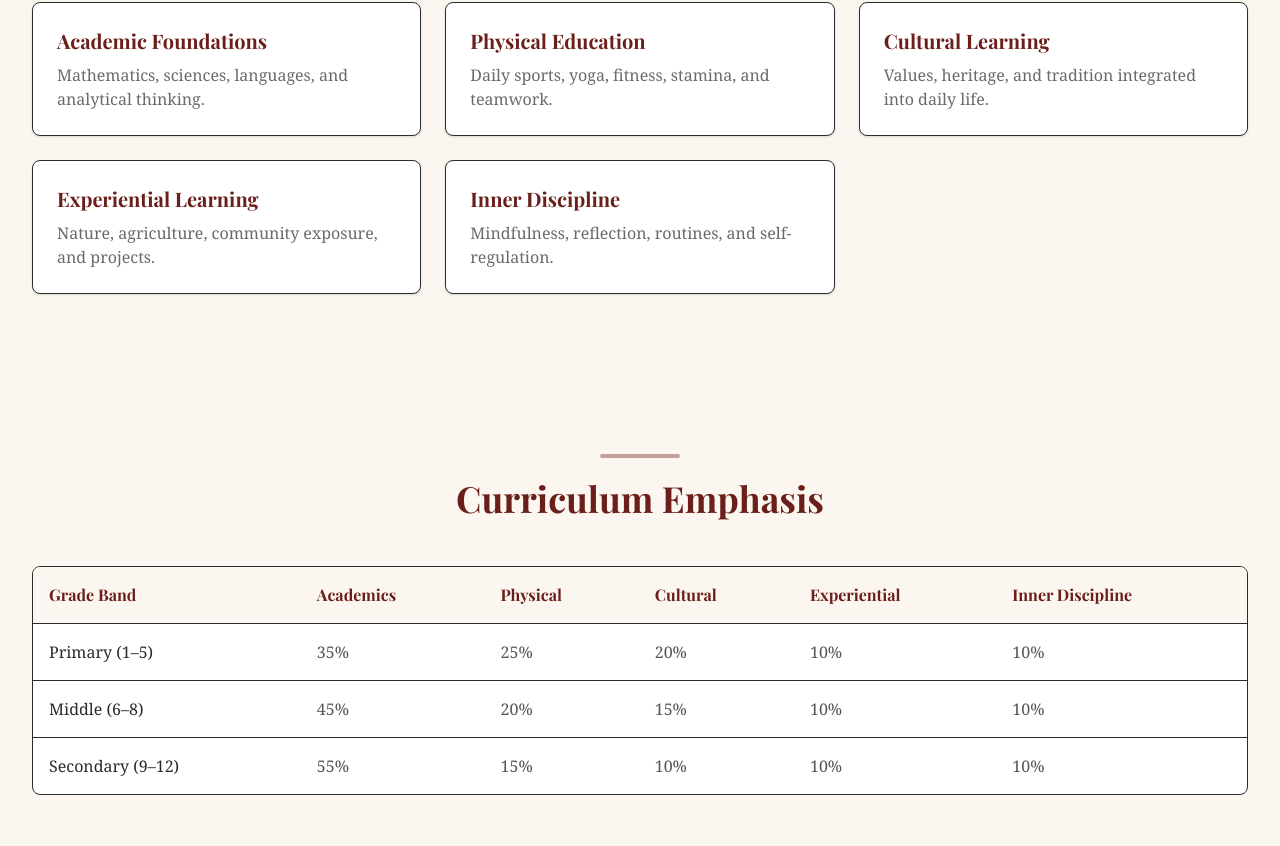
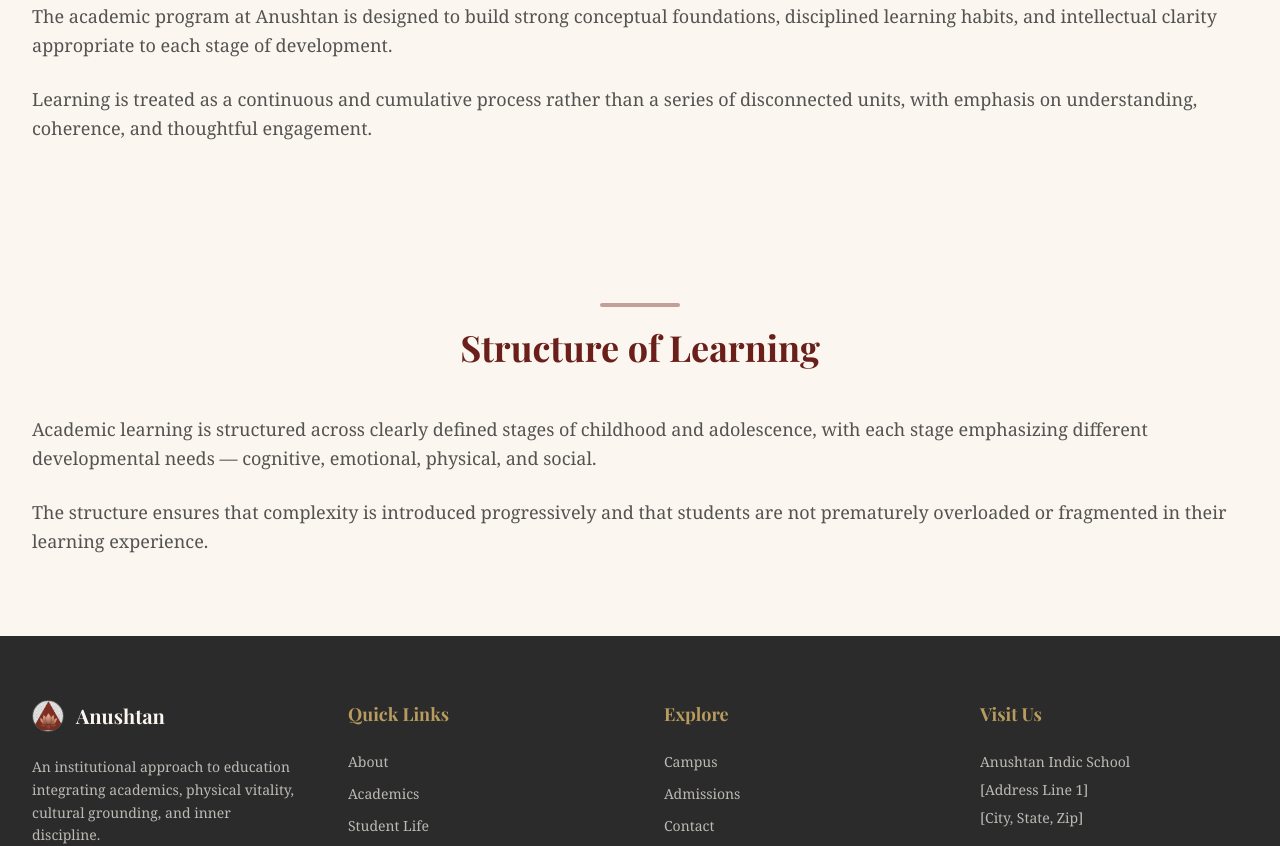
Before and after one commit to RajuThoutu/anushtan, a Next.js app: page /academics in a window 1280 px wide. Shown: the part 691-1537 px from the top of the page. Built offline with nearby package versions, Linux system fonts and the light colour scheme; a web font is replaced by a local one.

Commit message:
Rewrite Academics page with new orientation and structure sections

```diff
--- a/app/academics/page.tsx
+++ b/app/academics/page.tsx
@@ -20,89 +20,33 @@ export default function Academics() {
                 background="bg-anushtan-maroon"
             />
 
-            {/* Learning Domains */}
+            {/* Academic Orientation */}
             <section className="py-20 bg-transparent">
-                <div className="container-custom">
-                    <SectionHeader title="Learning Domains" />
-                    <div className="grid grid-cols-1 md:grid-cols-2 lg:grid-cols-3 gap-6">
-                        <Card className="border-anushtan-border">
-                            <h3 className="font-heading text-xl font-bold mb-2 text-anushtan-maroon">Academic Foundations</h3>
-                            <p className="text-anushtan-charcoal/70">Mathematics, sciences, languages, and analytical thinking.</p>
-                        </Card>
-                        <Card className="border-anushtan-border">
-                            <h3 className="font-heading text-xl font-bold mb-2 text-anushtan-maroon">Physical Education</h3>
-                            <p className="text-anushtan-charcoal/70">Daily sports, yoga, fitness, stamina, and teamwork.</p>
-                        </Card>
-                        <Card className="border-anushtan-border">
-                            <h3 className="font-heading text-xl font-bold mb-2 text-anushtan-maroon">Cultural Learning</h3>
-                            <p className="text-anushtan-charcoal/70">Values, heritage, and tradition integrated into daily life.</p>
-                        </Card>
-                        <Card className="border-anushtan-border">
-                            <h3 className="font-heading text-xl font-bold mb-2 text-anushtan-maroon">Experiential Learning</h3>
-                            <p className="text-anushtan-charcoal/70">Nature, agriculture, community exposure, and projects.</p>
-                        </Card>
-                        <Card className="border-anushtan-border">
-                            <h3 className="font-heading text-xl font-bold mb-2 text-anushtan-maroon">Inner Discipline</h3>
-                            <p className="text-anushtan-charcoal/70">Mindfulness, reflection, routines, and self-regulation.</p>
-                        </Card>
+                <div className="container-custom max-w-4xl mx-auto">
+                    <SectionHeader title="Academic Orientation" />
+                    <div className="text-lg text-anushtan-charcoal/80 leading-relaxed space-y-6">
+                        <p>
+                            The academic program at Anushtan is designed to build strong conceptual foundations, disciplined learning habits, and intellectual clarity appropriate to each stage of development.
+                        </p>
+                        <p>
+                            Learning is treated as a continuous and cumulative process rather than a series of disconnected units, with emphasis on understanding, coherence, and thoughtful engagement.
+                        </p>
                     </div>
                 </div>
             </section>
 
-            {/* Grade-Wise Weightage */}
-            <section className="py-20 bg-transparent">
-                <div className="container-custom">
-                    <SectionHeader title="Curriculum Emphasis" />
-                    <div className="overflow-x-auto bg-white rounded-lg border border-anushtan-border">
-                        <table className="w-full text-left border-collapse">
-                            <thead>
-                                <tr className="bg-anushtan-ivory border-b border-anushtan-border">
-                                    <th className="p-4 font-heading font-bold text-anushtan-maroon">Grade Band</th>
-                                    <th className="p-4 font-heading font-bold text-anushtan-maroon">Academics</th>
-                                    <th className="p-4 font-heading font-bold text-anushtan-maroon">Physical</th>
-                                    <th className="p-4 font-heading font-bold text-anushtan-maroon">Cultural</th>
-                                    <th className="p-4 font-heading font-bold text-anushtan-maroon">Experiential</th>
-                                    <th className="p-4 font-heading font-bold text-anushtan-maroon">Inner Discipline</th>
-                                </tr>
-                            </thead>
-                            <tbody>
-                                <tr className="border-b border-anushtan-border hover:bg-anushtan-ivory/50">
-                                    <td className="p-4 font-medium text-anushtan-charcoal">Primary (1–5)</td>
-                                    <td className="p-4 text-anushtan-charcoal/80">35%</td>
-                                    <td className="p-4 text-anushtan-charcoal/80">25%</td>
-                                    <td className="p-4 text-anushtan-charcoal/80">20%</td>
-                                    <td className="p-4 text-anushtan-charcoal/80">10%</td>
-                                    <td className="p-4 text-anushtan-charcoal/80">10%</td>
-                                </tr>
-                                <tr className="border-b border-anushtan-border hover:bg-anushtan-ivory/50">
-                                    <td className="p-4 font-medium text-anushtan-charcoal">Middle (6–8)</td>
-                                    <td className="p-4 text-anushtan-charcoal/80">45%</td>
-                                    <td className="p-4 text-anushtan-charcoal/80">20%</td>
-                                    <td className="p-4 text-anushtan-charcoal/80">15%</td>
-                                    <td className="p-4 text-anushtan-charcoal/80">10%</td>
-                                    <td className="p-4 text-anushtan-charcoal/80">10%</td>
-                                </tr>
-                                <tr className="hover:bg-anushtan-ivory/50">
-                                    <td className="p-4 font-medium text-anushtan-charcoal">Secondary (9–12)</td>
-                                    <td className="p-4 text-anushtan-charcoal/80">55%</td>
-                                    <td className="p-4 text-anushtan-charcoal/80">15%</td>
-                                    <td className="p-4 text-anushtan-charcoal/80">10%</td>
-                                    <td className="p-4 text-anushtan-charcoal/80">10%</td>
-                                    <td className="p-4 text-anushtan-charcoal/80">10%</td>
-                                </tr>
-                            </tbody>
-                        </table>
-                    </div>
-                </div>
-            </section>
-
-            {/* Assessment & Evaluation */}
+            {/* Structure of Learning */}
             <section className="py-20 bg-transparent">
                 <div className="container-custom max-w-4xl mx-auto">
-                    <SectionHeader title="Assessment & Evaluation" />
-                    <p className="text-lg text-anushtan-charcoal/80 leading-relaxed">
-                        Assessment supports growth through conceptual understanding, continuous observation, constructive feedback, and structured exams without fear-based pressure.
-                    </p>
+                    <SectionHeader title="Structure of Learning" />
+                    <div className="text-lg text-anushtan-charcoal/80 leading-relaxed space-y-6">
+                        <p>
+                            Academic learning is structured across clearly defined stages of childhood and adolescence, with each stage emphasizing different developmental needs — cognitive, emotional, physical, and social.
+                        </p>
+                        <p>
+                            The structure ensures that complexity is introduced progressively and that students are not prematurely overloaded or fragmented in their learning experience.
+                        </p>
+                    </div>
                 </div>
             </section>
 
```
